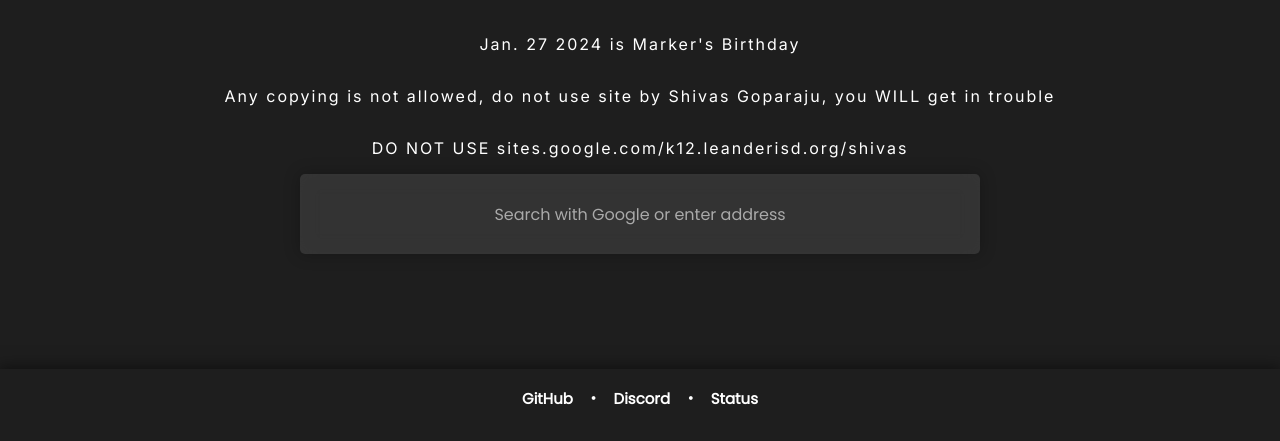
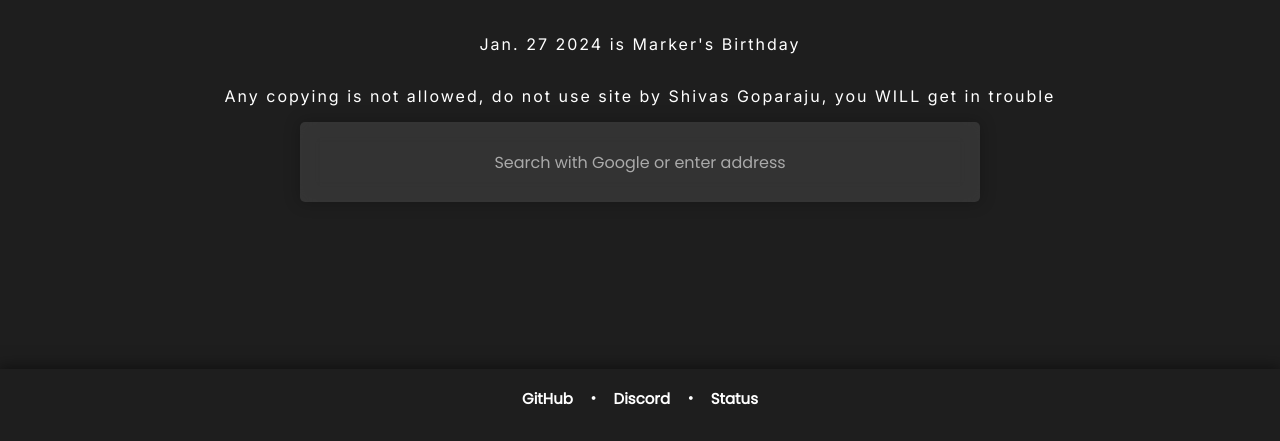
Before and after one commit to BrandonW6000/interstellar2, a website: page static/index.html in a window 1280 px wide. Shown: the part 359-800 px from the top of the page. Drawn offline with nearby package versions, Linux system fonts and the light colour scheme.

Commit message:
Update index.html

```diff
--- a/static/index.html
+++ b/static/index.html
@@ -36,7 +36,6 @@
           <body>
             <p style="color:#FFFFFF";>Jan. 27 2024 is Marker's Birthday</p>
             <p style="color:#FFFFFF";>Any copying is not allowed, do not use site by Shivas Goparaju, you WILL get in trouble</p>
-            <p style="color:#FFFFFF";>DO NOT USE sites.google.com/k12.leanderisd.org/shivas</p>
           </body>
         <div class="search-container">
           <form method="POST">
```
